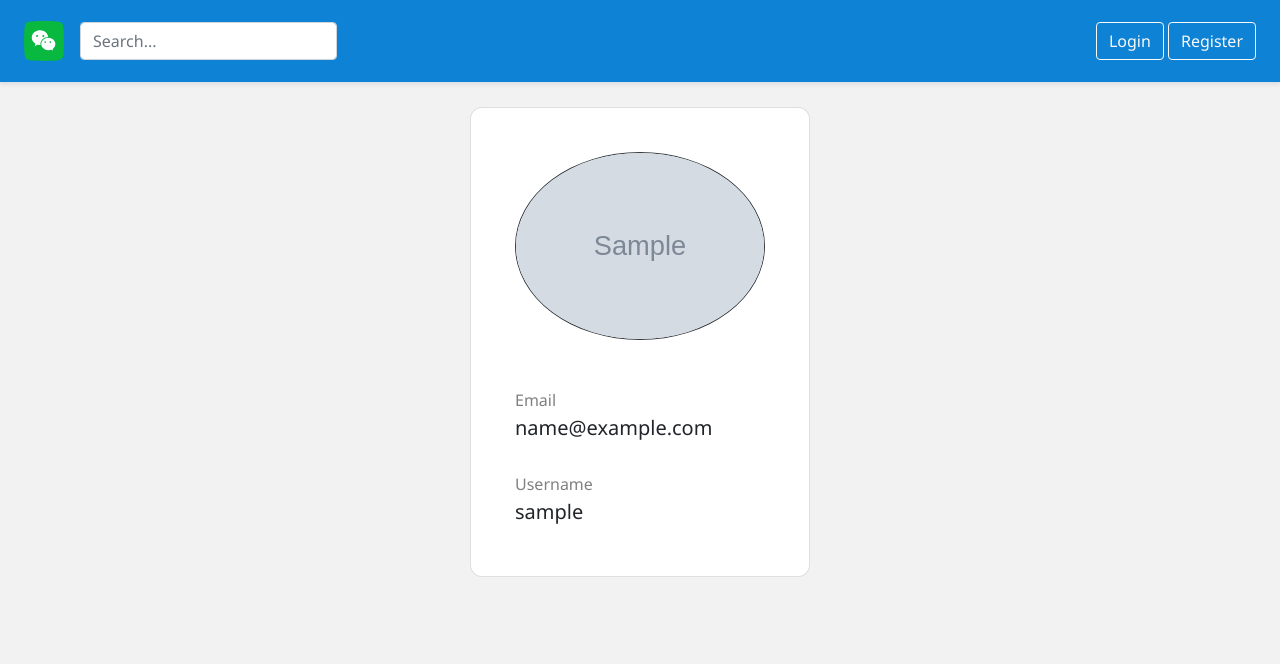
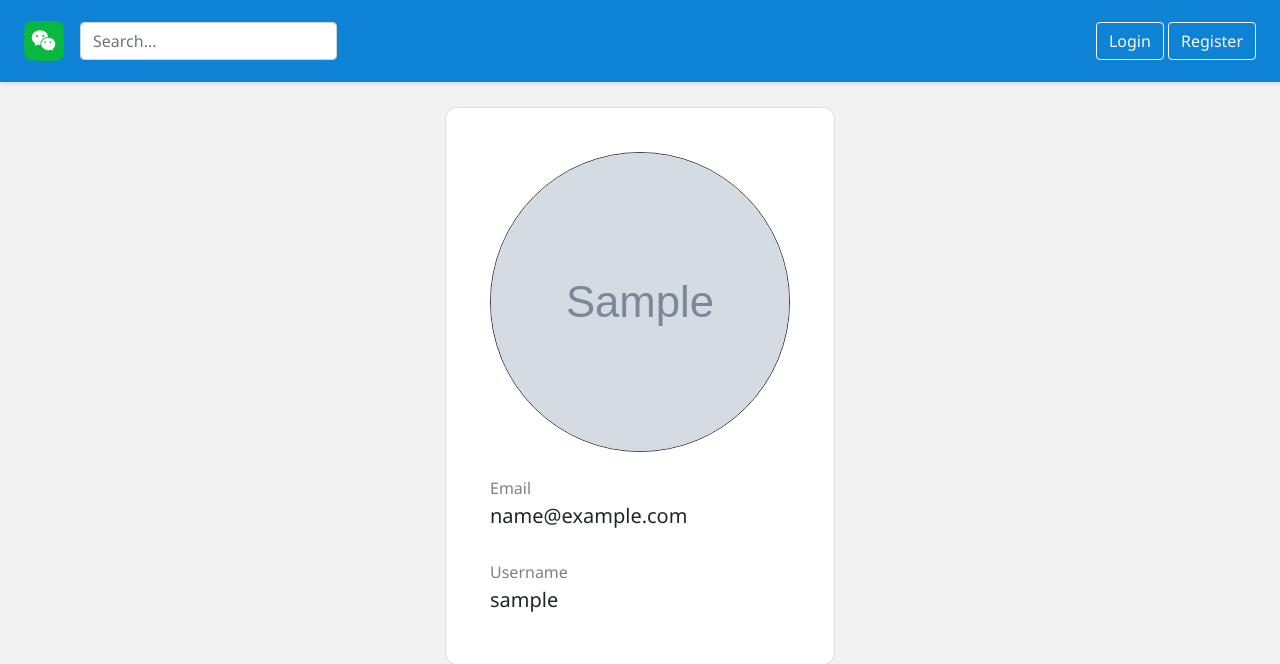
Before and after one commit to mf210/LetsChat, a Django app: template accounts/templates/accounts/profile.html in a window 1280 px wide. Shown: the top 664 px of the page. Run offline with Django 4.2, Linux system fonts and the light colour scheme; the template is opened without the code that fills it: most values are stand-ins (such as "Sample title", 1, 10 or a date in 2020); grey boxes marked "Sample" are stand-in pictures.

Commit message:
Fix profile image style

```diff
--- a/accounts/templates/accounts/edit_profile.html
+++ b/accounts/templates/accounts/edit_profile.html
@@ -12,8 +12,7 @@
             <div class="card profile-card">
             <div class="card-body">
                 <div class="d-flex flex-column justify-content-center p-4">
-                    <img id="selected_profile_image" src="{{ user.profile_image.url }}" class="rounded-circle" alt="profile image" width="300" height="300">
-
+                    <img id="selected_profile_image" src="{{ user.profile_image.url }}" class="d-block border border-dark rounded-circle" alt="profile image" width="300" height="300">
                     <form class="form-signin" method="post" enctype="multipart/form-data">
                         {% csrf_token %}
                         <input type="file" accept="image/*" name="{{ form.profile_image.name }}" id="profile_image_input">
--- a/accounts/templates/accounts/profile.html
+++ b/accounts/templates/accounts/profile.html
@@ -12,9 +12,7 @@
 			<div class="card profile-card m-2">
 			<div class="card-body">
 				<div class="d-flex flex-column justify-content-center p-4">
-					<div class="image-container mx-auto mb-4">
-						<img class="d-block border border-dark rounded-circle img-fluid mx-auto profile-image" alt="codingwithmitch logo" id="id_profile_image" src="{{ user_object.profile_image.url }}">
-					</div>
+					<img class="d-block border border-dark rounded-circle" alt="profile image" src="{{ user_object.profile_image.url }}" width="300" height="300">
 					<p class="mt-4 mb-1 field-heading">Email</p>
 					{%  if user.username == user_object.username %}
 						<h5>{{ user.email }}</h5>
```
